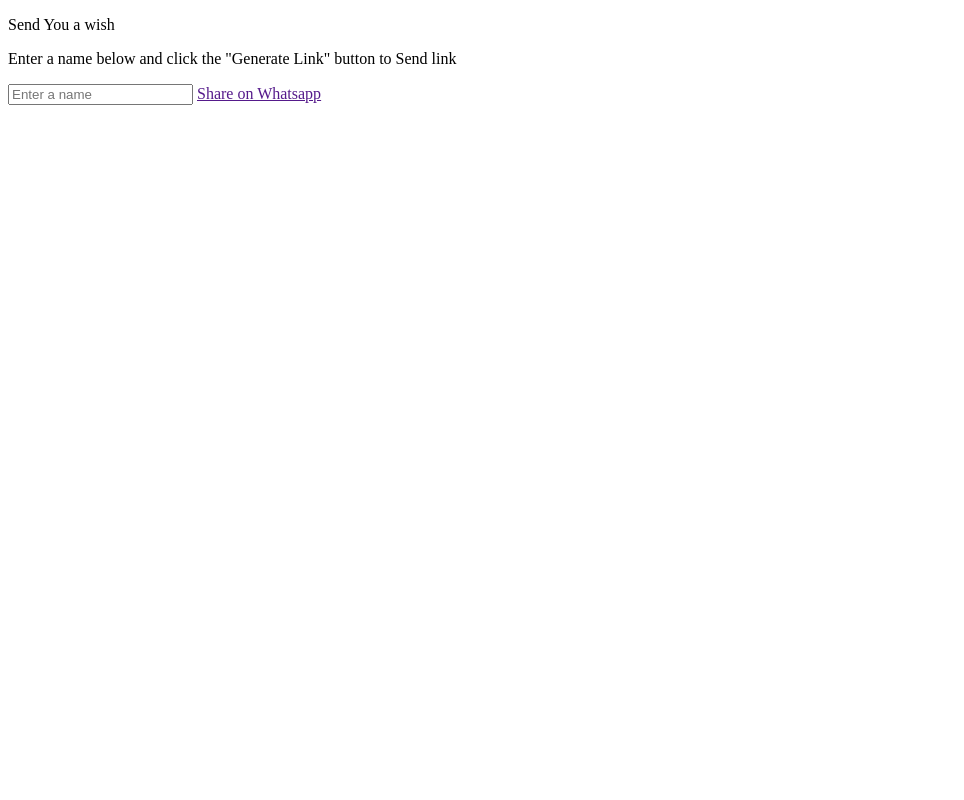
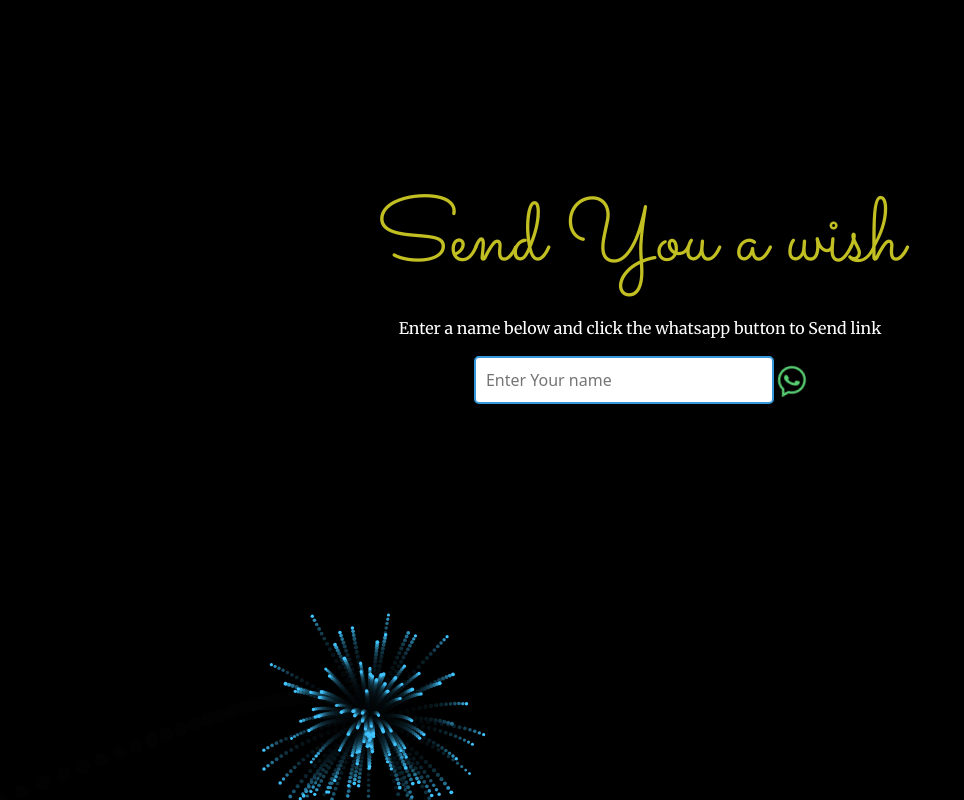
Before and after one commit to Fayiz120/Wishing, a plain HTML site: page index.html in a window 1280 px wide. Shown: the whole page, without its empty margins (0-964 px from the left). Drawn offline with nearby package versions, Linux system fonts and the light colour scheme; animation ran at ten frames a second.

Commit message:
Added styles

```diff
--- a/index.html
+++ b/index.html
@@ -2,12 +2,22 @@
 <html>
 <head>
     <title>Extract From URL</title>
+    <link href="https://cdn.jsdelivr.net/npm/bootstrap@5.3.2/dist/css/bootstrap.min.css" rel="stylesheet" integrity="sha384-T3c6CoIi6uLrA9TneNEoa7RxnatzjcDSCmG1MXxSR1GAsXEV/Dwwykc2MPK8M2HN" crossorigin="anonymous">
+    <link href="https://fonts.googleapis.com/css2?family=Merriweather&family=Montserrat&family=Sacramento&display=swap"
+    rel="stylesheet">
+    <link rel="stylesheet" href="style.css">
 </head>
 <body>
-    <p id="value"></p>
-    <p>Enter a name below and click the "Generate Link" button to Send link</p>
-    <input type="text" id="nameInput" placeholder="Enter a name" required onchange="assignLink()">
-   <a href="" id="what"> Share on Whatsapp</a>
+    <canvas id="Canvas"></canvas>
+    <div class="container">
+
+        <p id="value">thd</p>
+        <p id="link">Enter a name below and click the whatsapp button to Send link</p>
+        <input type="text" id="nameInput" placeholder="Enter Your name" required onchange="assignLink()">
+        <a href="" id="what"> <i class="fa-brands fa-whatsapp fa-shake fa-2xl" style="color: #59ce72;"></i></a>
+    </div>
+    <script src="https://kit.fontawesome.com/e968125f45.js" crossorigin="anonymous"></script>
+    <script src="https://cdn.jsdelivr.net/npm/bootstrap@5.3.2/dist/js/bootstrap.bundle.min.js" integrity="sha384-C6RzsynM9kWDrMNeT87bh95OGNyZPhcTNXj1NW7RuBCsyN/o0jlpcV8Qyq46cDfL" crossorigin="anonymous"></script>
     <script src="script.js"></script>
 </body>
 </html>
--- a/script.js
+++ b/script.js
@@ -25,6 +25,114 @@ function assignLink(){
         document.getElementById('generatedLink').innerHTML = 'Please enter a name.';
     }
 }
-// document.getElementById('generateLinkButton').addEventListener('click', function() {
+var c = document.getElementById("Canvas");
+var ctx = c.getContext("2d");
 
-// });
+var cwidth, cheight;
+var shells = [];
+var pass= [];
+
+var colors = ['#FF5252', '#FF4081', '#E040FB', '#7C4DFF', '#536DFE', '#448AFF', '#40C4FF', '#18FFFF', '#64FFDA', '#69F0AE', '#B2FF59', '#EEFF41', '#FFFF00', '#FFD740', '#FFAB40', '#FF6E40'];
+
+window.onresize = function() { reset(); }
+reset();
+function reset() {
+
+  cwidth = window.innerWidth;
+	cheight = window.innerHeight;
+	c.width = cwidth;
+	c.height = cheight;
+}
+
+function newShell() {
+
+  var left = (Math.random() > 0.5);
+  var shell = {};
+  shell.x = (1*left);
+  shell.y = 1;
+  shell.xoff = (0.01 + Math.random() * 0.007) * (left ? 1 : -1);
+  shell.yoff = 0.01 + Math.random() * 0.007;
+  shell.size = Math.random() * 6 + 3;
+  shell.color = colors[Math.floor(Math.random() * colors.length)];
+
+  shells.push(shell);
+}
+
+function newPass(shell) {
+
+  var pasCount = Math.ceil(Math.pow(shell.size, 2) * Math.PI);
+
+  for (i = 0; i < pasCount; i++) {
+
+    var pas = {};
+    pas.x = shell.x * cwidth;
+    pas.y = shell.y * cheight;
+
+    var a = Math.random() * 4;
+    var s = Math.random() * 10;
+
+		pas.xoff = s *  Math.sin((5 - a) * (Math.PI / 2));
+  	pas.yoff = s *  Math.sin(a * (Math.PI / 2));
+
+    pas.color = shell.color;
+    pas.size = Math.sqrt(shell.size);
+
+    if (pass.length < 1000) { pass.push(pas); }
+  }
+}
+
+var lastRun = 0;
+Run();
+function Run() {
+
+  var dt = 1;
+  if (lastRun != 0) { dt = Math.min(50, (performance.now() - lastRun)); }
+	lastRun = performance.now();
+
+  //ctx.clearRect(0, 0, cwidth, cheight);
+	ctx.fillStyle = "rgba(0,0,0,0.25)";
+	ctx.fillRect(0, 0, cwidth, cheight);
+
+  if ((shells.length < 10) && (Math.random() > 0.96)) { newShell(); }
+
+  for (let ix in shells) {
+
+    var shell = shells[ix];
+
+    ctx.beginPath();
+    ctx.arc(shell.x * cwidth, shell.y * cheight, shell.size, 0, 2 * Math.PI);
+    ctx.fillStyle = shell.color;
+    ctx.fill();
+
+    shell.x -= shell.xoff;
+    shell.y -= shell.yoff;
+    shell.xoff -= (shell.xoff * dt * 0.001);
+    shell.yoff -= ((shell.yoff + 0.2) * dt * 0.00005);
+
+    if (shell.yoff < -0.005) {
+      newPass(shell);
+      shells.splice(ix, 1);
+    }
+  }
+
+  for (let ix in pass) {
+
+    var pas = pass[ix];
+
+    ctx.beginPath();
+    ctx.arc(pas.x, pas.y, pas.size, 0, 2 * Math.PI);
+    ctx.fillStyle = pas.color;
+    ctx.fill();
+
+    pas.x -= pas.xoff;
+    pas.y -= pas.yoff;
+    pas.xoff -= (pas.xoff * dt * 0.001);
+    pas.yoff -= ((pas.yoff + 5) * dt * 0.0005);
+    pas.size -= (dt * 0.002 * Math.random())
+
+    if ((pas.y > cheight)  || (pas.y < -50) || (pas.size <= 0)) {
+        pass.splice(ix, 1);
+    }
+  }
+  requestAnimationFrame(Run);
+}
--- /dev/null
+++ b/style.css
@@ -0,0 +1,59 @@
+body {
+    background-color: #000;
+    color: #fff;
+    text-align: center;
+    display: flex;
+}
+
+canvas {
+    position: fixed;
+    top: 0;
+    left: 0;
+    width: 100%;
+    height: 100%;
+    z-index: -1;
+}
+.container{
+    margin-top: 200px;
+}
+#value {
+    color: #fff;
+    border-radius: 50%;
+    text-align: center;
+    line-height: 100px;
+    position: relative;
+    animation: floating 3s ease-in-out infinite, colorChange 3s ease-in-out infinite;
+    font-family: 'Sacramento', cursive;
+    font-size: 5.625rem;
+}
+
+
+@keyframes floating {
+    0%, 100% { transform: translateY(0); }
+    50% { transform: translateY(-10px); }
+}
+
+
+@keyframes colorChange {
+    0% { color: #fff; }
+    25% { color: #e74c3c; }
+    50% { color: #27ae60; }
+    75% { color: #f1c40f; }
+    100% { color: #fff; }
+}
+#link{
+font-family: 'Merriweather', serif;
+}
+input[type="text"] {
+    width: 300px; /* Set the width as needed */
+    padding: 10px; /* Add padding for spacing */
+    border: 2px solid #3498db; /* Add a border */
+    border-radius: 5px; /* Add rounded corners */
+    font-size: 16px; /* Set the font size */
+    color: #333; /* Set the text color */
+}
+
+/* Style for the input field when focused (clicked into) */
+input[type="text"]:focus {
+    border-color: #e74c3c; /* Change border color when focused */
+}
```
